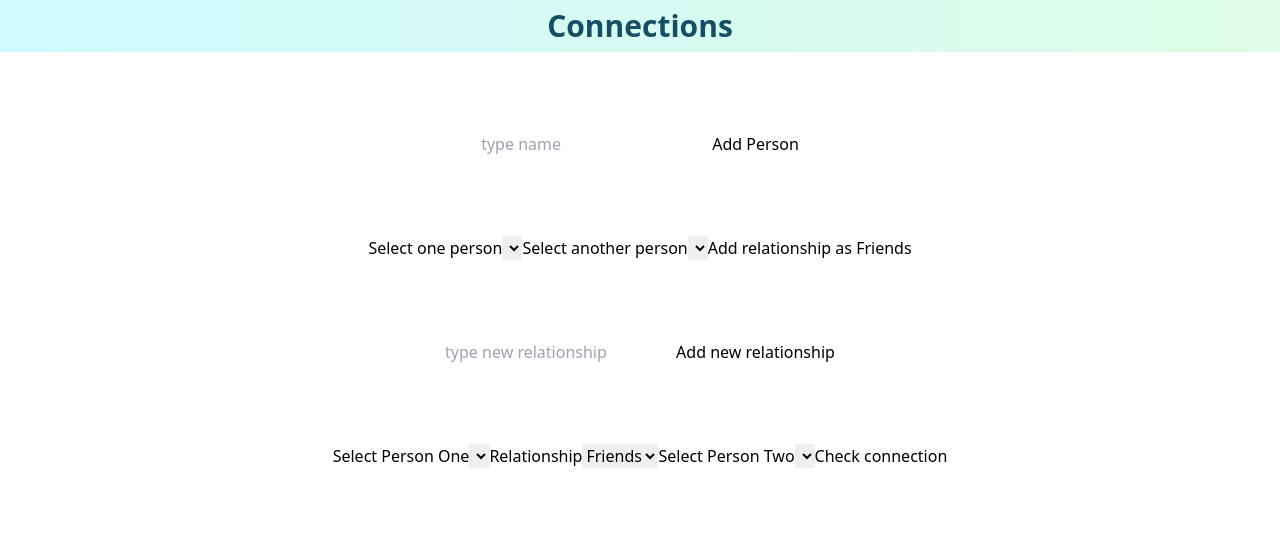
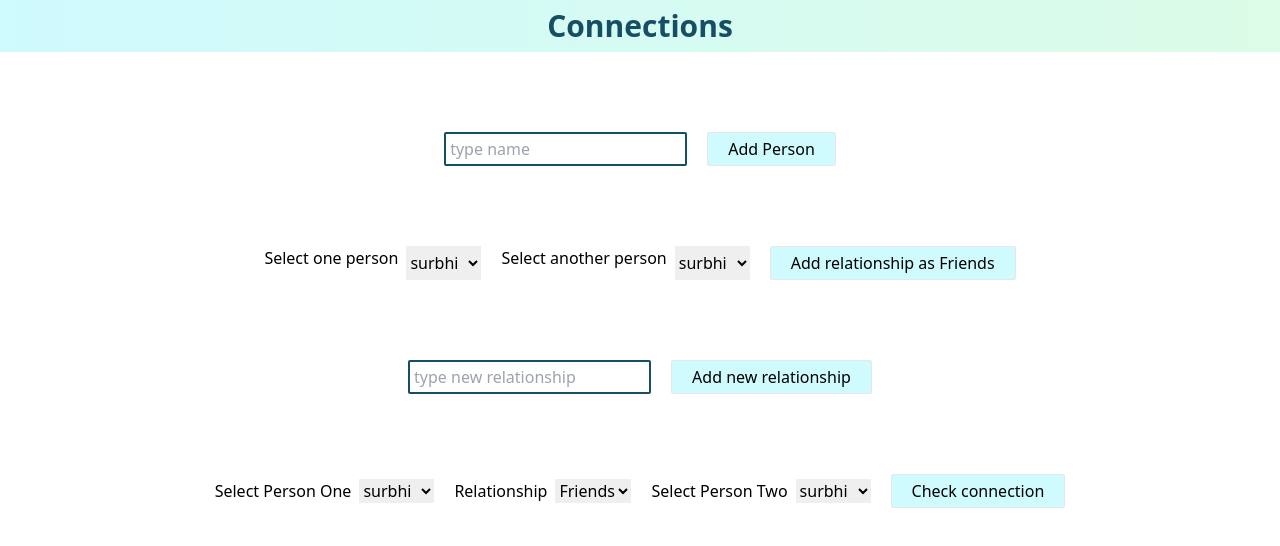
Before and after one commit to surbhi84/connections, a React (Create React App) app: page / in a window 1280 px wide. Shown: the top 546 px of the page. Built offline with nearby package versions, Linux system fonts and the light colour scheme.

Commit message:
style : inputs and buttons

```diff
--- a/src/App.tsx
+++ b/src/App.tsx
@@ -1,4 +1,4 @@
-import { useRef, useState } from "react";
+import { useEffect, useRef, useState } from "react";
 import "./App.css";
 import { AddRelation } from "./components/AddRelation";
 import { AddPeople } from "./components/AddPeople";
@@ -9,23 +9,26 @@ import Graph from "./graph";
 function App() {
   const peopleGraph = useRef(new Graph());
   const [peopleList, setPeopleList] = useState<string[]>([]);
+  peopleGraph.current.addVertex("surbhi");
+  peopleGraph.current.addVertex("shivam");
+  peopleGraph.current.addVertex("bubu");
+  peopleGraph.current.addVertex("satyam");
+  peopleGraph.current.addVertex("peetal");
+  peopleGraph.current.addVertex("potato");
 
-  // peopleGraph.addVertex("surbhi");
-  // peopleGraph.addVertex("shivam");
-  // peopleGraph.addVertex("bubu");
-  // peopleGraph.addVertex("satyam");
-  // peopleGraph.addVertex("peetal");
-  // peopleGraph.addVertex("potato");
+  peopleGraph.current.addEdge("surbhi", "bubu");
+  peopleGraph.current.addEdge("surbhi", "shivam");
+  peopleGraph.current.addEdge("bubu", "satyam");
+  peopleGraph.current.addEdge("satyam", "peetal");
+  peopleGraph.current.addEdge("peetal", "potato");
 
-  // peopleGraph.addEdge("surbhi", "bubu");
-  // peopleGraph.addEdge("surbhi", "shivam");
-  // peopleGraph.addEdge("bubu", "satyam");
-  // peopleGraph.addEdge("satyam", "peetal");
-  // peopleGraph.addEdge("peetal", "potato");
+  useEffect(() => {
+    setPeopleList(peopleGraph.current.getVertexes());
+  }, [peopleGraph]);
 
   return (
     <div className="App flex flex-col gap-20 h-screen">
-      <header className="text-2xl sm:text-3xl font-semibold p-2  bg-gradient-to-r from-cyan-100 to-green-100 fr">
+      <header className="text-2xl sm:text-3xl font-semibold p-2  bg-gradient-to-r from-cyan-100 to-green-100 ">
         <h1 className=" text-cyan-900">Connections</h1>
       </header>
       <AddPeople
--- a/src/components/AddNewRelation.tsx
+++ b/src/components/AddNewRelation.tsx
@@ -1,15 +1,30 @@
+import { stringify } from "querystring";
 import { useState } from "react";
 
 export const AddNewRelation = () => {
   const [relationship, setRelationship] = useState("");
+
+  const onClickHandler = (rel: string) => {
+    if (rel.toLowerCase() !== "friends") {
+      alert("Only friends is applicable right now!");
+    }
+    setRelationship("");
+  };
+
   return (
-    <div>
+    <div className="flex flex-row justify-center gap-5">
       <input
+        className=" outline-none border-2 rounded-sm border-cyan-900 px-1 "
         placeholder="type new relationship"
         value={relationship}
         onChange={(e) => setRelationship(e.target.value)}
       />
-      <button onClick={() => setRelationship("")}>Add new relationship</button>
+      <button
+        className="px-5 p-1 rounded-sm bg-cyan-100 hover:bg-cyan-50 border hover:bg-gradient-to-r from-cyan-100 to-green-50"
+        onClick={() => onClickHandler(relationship)}
+      >
+        Add new relationship
+      </button>
     </div>
   );
 };
--- a/src/components/AddPeople.tsx
+++ b/src/components/AddPeople.tsx
@@ -19,14 +19,15 @@ export const AddPeople = ({
   }
 
   return (
-    <div>
+    <div className="flex flex-row justify-center gap-5">
       <input
+        className=" outline-none border-2 rounded-sm border-cyan-900 px-1 "
         placeholder="type name"
         value={personName}
         onChange={(e) => setPersonName(e.target.value)}
       />
       <button
-        className=""
+        className="px-5 p-1 rounded-sm bg-cyan-100 hover:bg-cyan-50 border hover:bg-gradient-to-r from-cyan-100 to-green-50"
         onClick={() => {
           if (personName.length > 2) addPerson(personName);
           else alert("Please enter valid inputs!");
--- a/src/components/AddRelation.tsx
+++ b/src/components/AddRelation.tsx
@@ -12,12 +12,13 @@ export const AddRelation = ({
   const [person2, setPerson2] = useState("");
 
   function addRelationship(p1: string, p2: string) {
-    peopleGraph.addEdge(p1, p2);
+    if (p1 === p2) alert("Ooops same person is selected in both options!");
+    else peopleGraph.addEdge(p1, p2);
   }
 
   return (
-    <div>
-      <label>
+    <div className="flex flex-row justify-center gap-5">
+      <label className="flex gap-2">
         Select one person
         <select
           name="personOne"
@@ -31,7 +32,8 @@ export const AddRelation = ({
           ))}
         </select>
       </label>
-      <label>
+
+      <label className="flex gap-2">
         Select another person
         <select
           name="personTwo"
@@ -45,7 +47,11 @@ export const AddRelation = ({
           ))}
         </select>
       </label>
-      <button onClick={() => addRelationship(person1, person2)}>
+
+      <button
+        className="px-5 p-1 rounded-sm bg-cyan-100 hover:bg-cyan-50 border hover:bg-gradient-to-r from-cyan-100 to-green-50"
+        onClick={() => addRelationship(person1, person2)}
+      >
         Add relationship as Friends
       </button>
     </div>
--- a/src/components/ConnectionFind.tsx
+++ b/src/components/ConnectionFind.tsx
@@ -18,8 +18,9 @@ export const ConnectionFind = ({
   }
 
   return (
-    <div>
-      <label>
+    <>
+      <div className="flex justify-center items-center gap-5">
+        <label className="flex gap-2">
           Select Person One
           <select
             name="personOne"
@@ -34,14 +35,14 @@ export const ConnectionFind = ({
           </select>
         </label>
 
-      <label>
+        <label className="flex gap-2">
           Relationship
           <select name="relation" id="relation">
             <option value={"friends"}> Friends</option>
           </select>
         </label>
 
-      <label>
+        <label className="flex gap-2">
           Select Person Two
           <select
             name="personTwo"
@@ -57,13 +58,18 @@ export const ConnectionFind = ({
         </label>
 
         <button
+          className="px-5 p-1 rounded-sm bg-cyan-100 hover:bg-cyan-50 border hover:bg-gradient-to-r from-cyan-100 to-green-50"
           onClick={() => findConnections(person1, person2)}
           disabled={person1 === person2}
         >
           Check connection
         </button>
-
-      {res.length > 0 && res.reduce((acc, node) => node + " > " + acc, "")}
       </div>
+      {res.length > 0 && (
+        <div className="flex justify-center items-center bg-gradient-to-r from-cyan-100 to-green-100 border border-cyan-900 rounded-sm p-1 w-[80%]">
+          {res.reduce((acc, node) => node + " > " + acc, "")}
+        </div>
+      )}
+    </>
   );
 };
--- a/src/graph.ts
+++ b/src/graph.ts
@@ -38,7 +38,7 @@ class Graph {
 
     visited.set(start, true);
 
-    if (start === target) return [];
+    if (start === target) return [start, start];
 
     while (queue.length > 0) {
       current = queue.shift() as string;
```
Also changed, not shown: public/manifest.json, 1 other file (tests, documents, lock files or other folders). Lines whose indentation alone changed are shown as unchanged.
